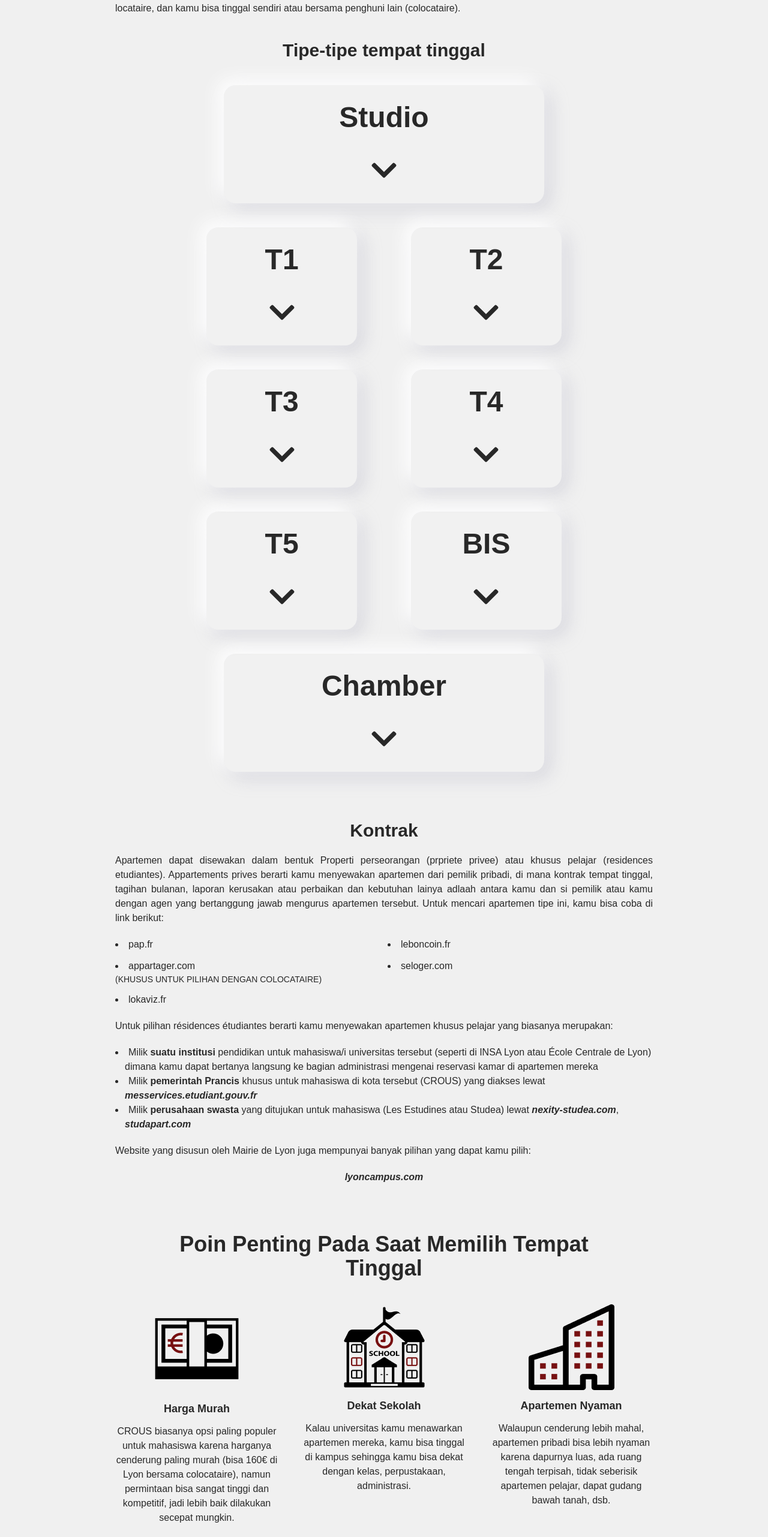
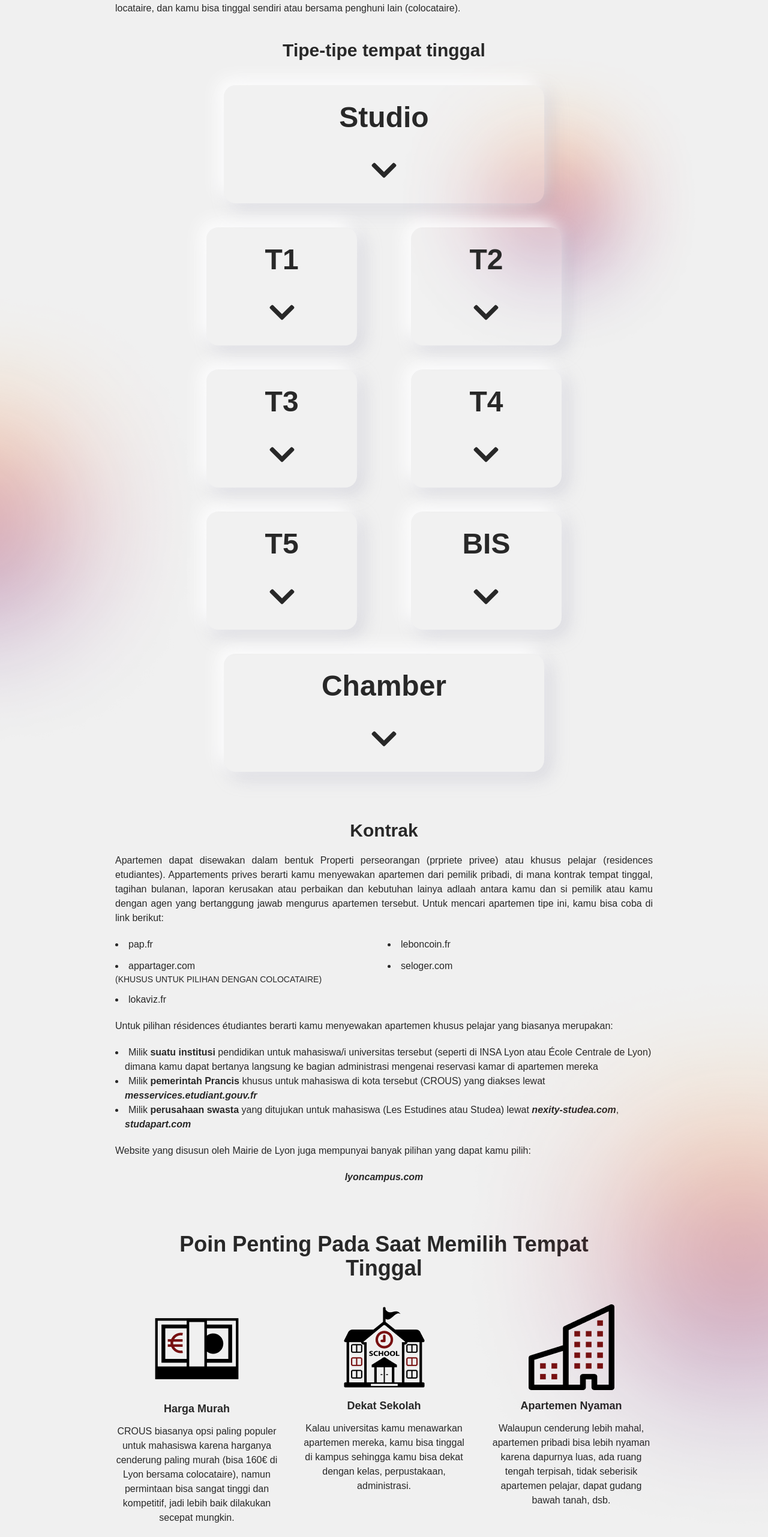
Before and after one commit to peii14/PPI-Lyon, a Next.js app: page /Keberangkatan in a window 1280 px wide. Shown: the part 1492-4055 px from the top of the page at 60% size. Built offline with nearby package versions, Linux system fonts and the light colour scheme.

Commit message:
fixed blur

```diff
--- /dev/null
+++ b/components/Blur.tsx
@@ -0,0 +1,10 @@
+import blur1 from "../images/blur1.png";
+import Image from "next/image";
+const Blur = () => {
+  return (
+    <div className="absolute bottom-0 left-3/4 w-3/4">
+      <Image src={blur1} />
+    </div>
+  );
+};
+export default Blur;
--- a/pages/Keberangkatan.tsx
+++ b/pages/Keberangkatan.tsx
@@ -18,7 +18,8 @@ import photo from "../images/icon/photo.png";
 import mi from "../images/icon/emi.png";
 import batik from "../images/icon/shirt.png";
 import obat from "../images/icon/fontisto_pills.png";
-import books from "../images/icon/books.png"
+import books from "../images/icon/books.png";
+import blur1 from "../images/blur1.png";
 // GANTI PHOTO JADI RAME2
 const Keberangkatan = () => {
   return (
@@ -53,7 +54,7 @@ const Keberangkatan = () => {
             </p>
           </div>
         </section>
-        <section className="text-primary mx-auto flex flex-col gap-10">
+        <section className="text-primary mx-auto flex flex-col gap-10 relative">
           <h2 className="text-center max-w-3xl mx-auto">
             Mencari Tempat Tinggal Dari Indonesia
           </h2>
@@ -66,9 +67,9 @@ const Keberangkatan = () => {
               bisa tinggal sendiri atau bersama penghuni lain (colocataire).
             </p>
           </div>
-          <div className="flex flex-col gap-10  ">
+          <div className="flex flex-col gap-10 relative  ">
             <h3 className="text-center">Tipe-tipe tempat tinggal</h3>
-            <div className="grid grid-cols-2 gap-10 w-7/12 justify-items-center mx-auto justify-center ">
+            <div className="z-10 grid grid-cols-2 gap-10 w-7/12 justify-items-center mx-auto justify-center ">
               <div className="col-span-2 min-w-full ">
                 <RoomType type="Studio" />
               </div>
@@ -81,6 +82,12 @@ const Keberangkatan = () => {
               <div className="col-span-2 min-w-full self-stretch">
                 <RoomType type="Chamber" />
               </div>
+            </div>
+            <div className="absolute z-0 left-2/4 w-2/4">
+              <Image src={blur1} layout="intrinsic"/>
+            </div>
+            <div className="w-3/4 -left-2/4 bottom-0 absolute align-bottom ">
+            <Image src={blur1} layout="intrinsic"/>
             </div>
           </div>
           <div className="max-w-4xl mx-auto flex flex-col gap-5 py-10">
@@ -209,10 +216,13 @@ const Keberangkatan = () => {
             </div>
           </div>
         </section>
-        <section className="py-10 text-primary mx-auto ">
+        <section className="py-10 text-primary mx-auto relative ">
           <h2 className="text-center max-w-3xl mx-auto ">
             Poin Penting Pada Saat Memilih Tempat Tinggal
           </h2>
+          <div className="absolute w-11/12 -top-1/2 -right-2/4 ">
+            <Image src={blur1} />
+          </div>
           <div className="grid grid-cols-3 gap-10 mx-auto max-w-4xl py-10 ">
             <div className="flex flex-col items-center gap-3">
               <Image src={uang} layout="fixed" />
@@ -256,11 +266,15 @@ const Keberangkatan = () => {
               </p>
             </Glassmorphism>
           </div>
+          <div className="absolute w-10/12 -left-2/4 z-0">
+            <Image src={blur1} />
+          </div>
         </section>
-        <section className="text-primary mx-auto py-5">
+        <section className="text-primary mx-auto py-5 relative z-10">
           <h2 className="text-center max-w-3xl mx-auto">
             Istilah-Istilah Penting Saat Proses Administrasi Menyewa Apartemen
           </h2>
+
           <div className="py-10 flex flex-col gap-10 max-w-4xl mx-auto ">
             <Glassmorphism>
               <h3 className="text-third text-center">
@@ -364,6 +378,9 @@ const Keberangkatan = () => {
                 </li>
               </ul>
             </Glassmorphism>
+          </div>
+          <div className="absolute bottom-0 left-3/4 w-3/4">
+            <Image src={blur1}/>
           </div>
         </section>
         <section className="mx-auto text-primary py-5">
```
Also changed, not shown: pages/TibadiLyon.tsx (+6 -6 lines).
